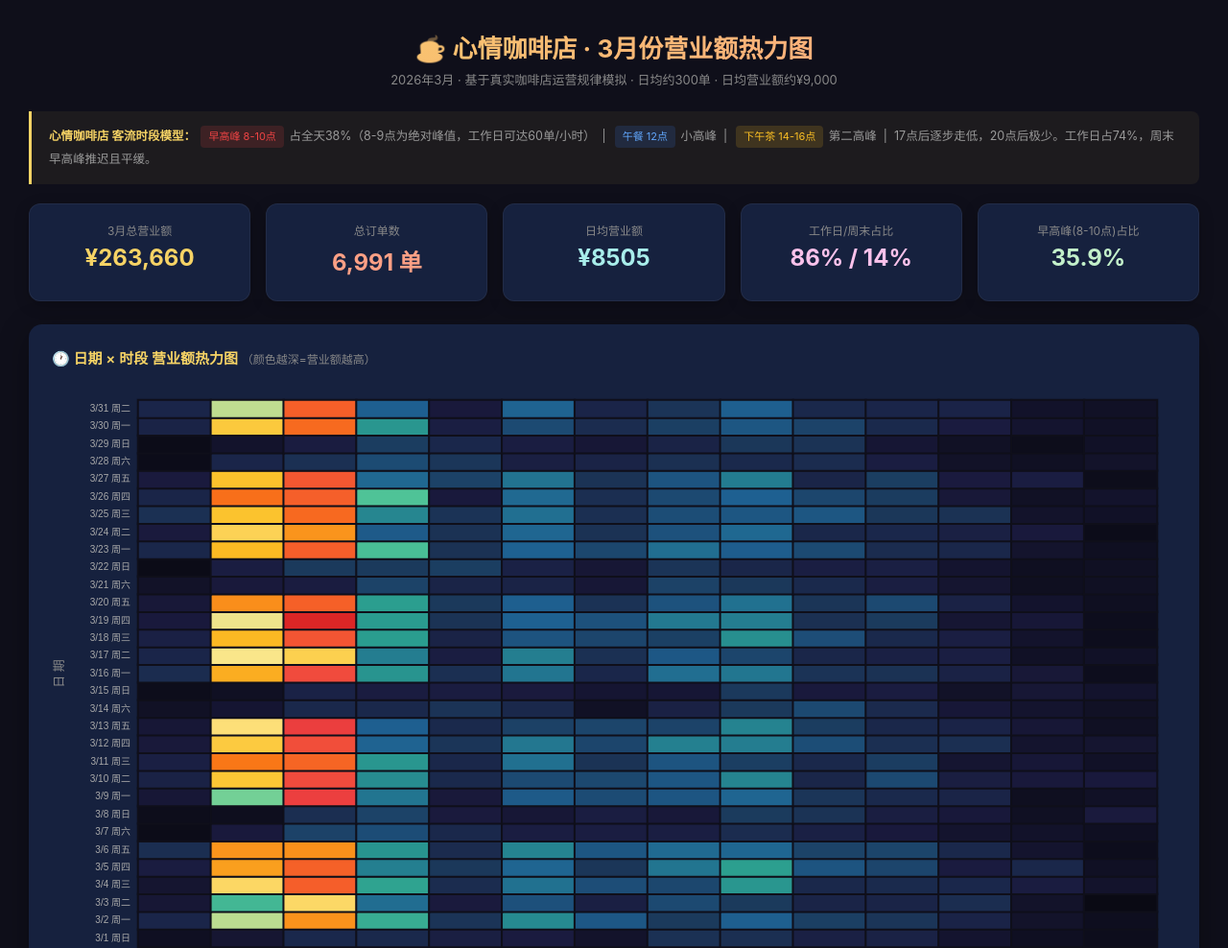
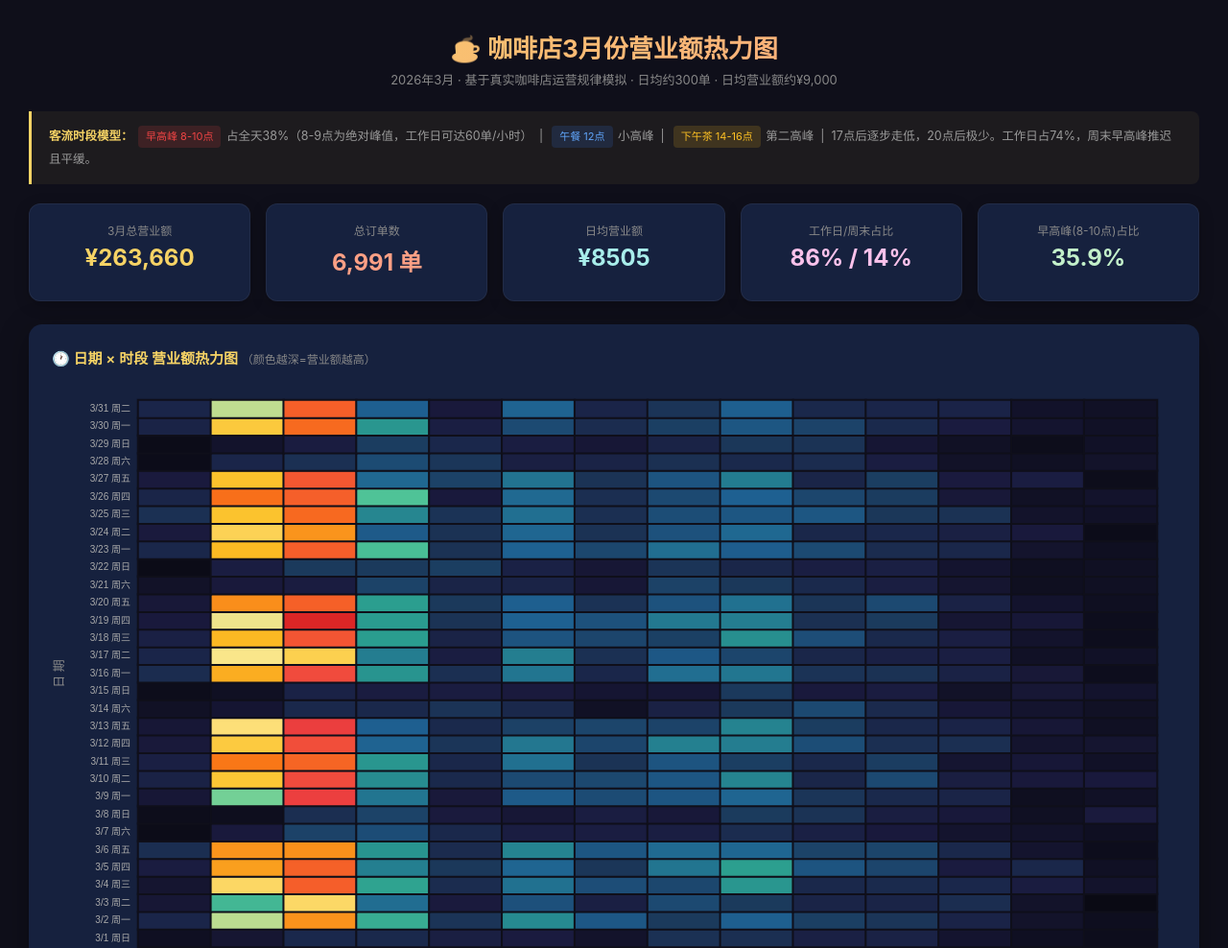
Before and after one commit to 18zhigang/Mcoffee-website, a plain HTML site: page index.html in a window 1280 px wide. Shown: the top 988 px of the page at 96% size. Drawn offline with nearby package versions, Linux system fonts and the light colour scheme.

Commit message:
Update index.html

```diff
--- a/index.html
+++ b/index.html
@@ -3,7 +3,7 @@
 <head>
     <meta charset="UTF-8">
     <meta name="viewport" content="width=device-width, initial-scale=1.0">
-    <title>心情咖啡店 3月份营业额热力图</title>
+    <title>咖啡店3月份营业额热力图</title>
     <script src="https://cdn.jsdelivr.net/npm/echarts@5.5.0/dist/echarts.min.js"></script>
     <style>
         * { margin: 0; padding: 0; box-sizing: border-box; }
@@ -109,12 +109,12 @@
 </head>
 <body>
     <div class="header">
-        <h1>☕ 心情咖啡店 · 3月份营业额热力图</h1>
+        <h1>☕ 咖啡店3月份营业额热力图</h1>
         <p>2026年3月 · 基于真实咖啡店运营规律模拟 · 日均约300单 · 日均营业额约¥9,000</p>
     </div>
 
     <div class="insight-box">
-        <strong>心情咖啡店 客流时段模型：</strong>
+        <strong>客流时段模型：</strong>
         <span class="tag">早高峰 8-10点</span> 占全天38%（8-9点为绝对峰值，工作日可达60单/小时）
         &nbsp;|&nbsp;
         <span class="tag lunch">午餐 12点</span> 小高峰
```
